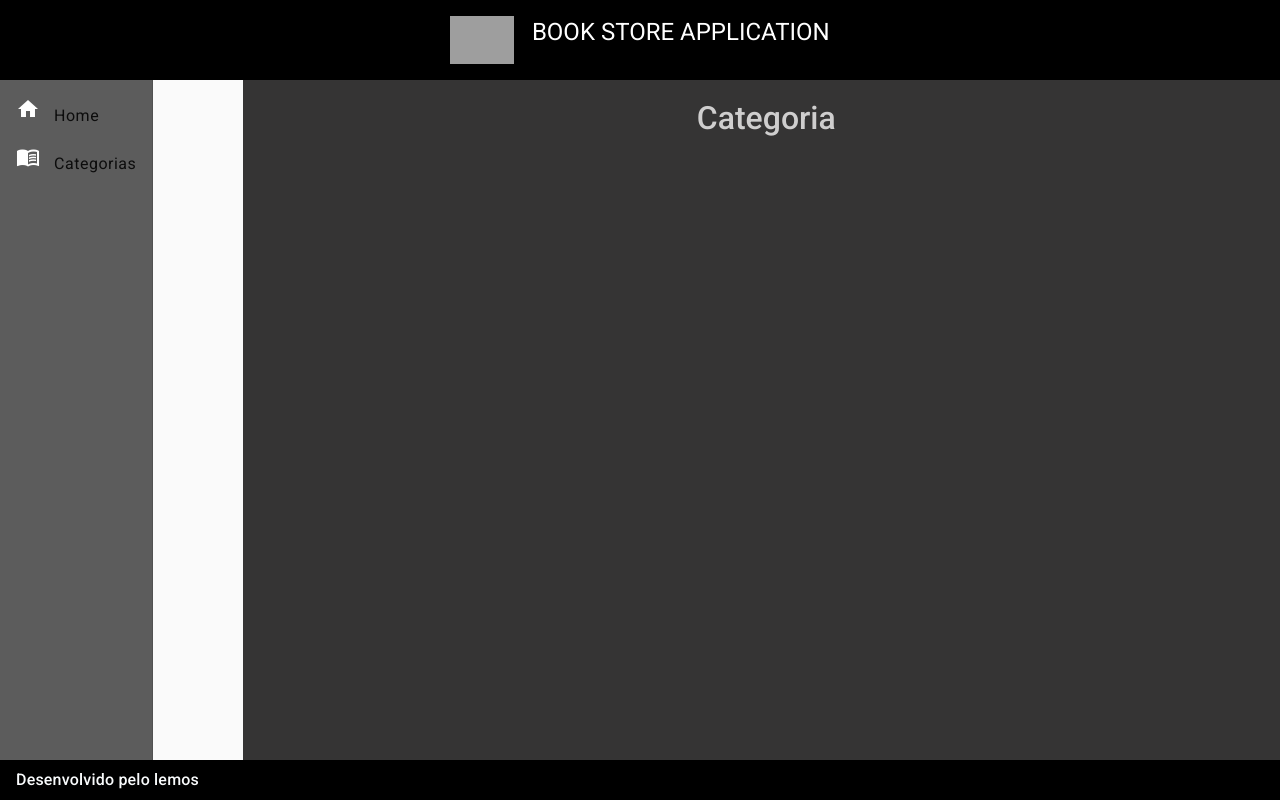
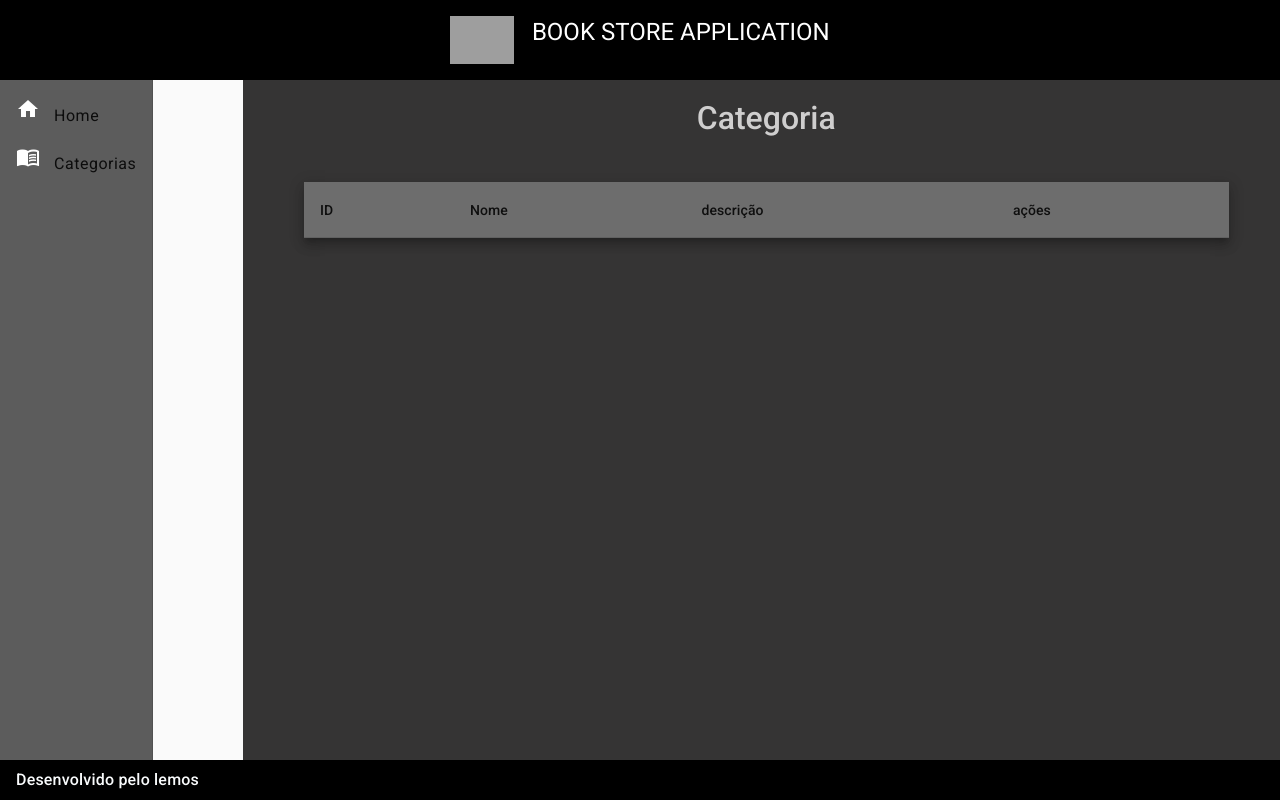
Before and after one commit to leminhosdev/Frontend, an Angular app: page /categorias in a window 1280 px wide. Built offline with nearby package versions, Linux system fonts and the light colour scheme; grey boxes are pictures that could not be loaded.

Commit message:
listando, mudando interface e consumindo o backend

```diff
--- a/src/app/components/views/categoria/categoria-read/categoria-read.component.css
+++ b/src/app/components/views/categoria/categoria-read/categoria-read.component.css
@@ -13,3 +13,8 @@
     color: rgb(207, 206, 206);
     font-weight: 500;
 }
+
+.table{
+    width: 100%;
+    background-color: rgb(109, 109, 109);
+}
--- a/src/app/components/views/categoria/categoria-read/categoria-read.component.html
+++ b/src/app/components/views/categoria/categoria-read/categoria-read.component.html
@@ -3,4 +3,40 @@
         <h1>Categoria</h1>
     </div>
 
+
+    <div class="mat-elevation-z8 content-table">
+    <table class="table" mat-table>
+
+        <!--- Note that these columns can be defined in any order.
+              The actual rendered columns are set as a property on the row definition" -->
+
+        <!-- Position Column -->
+        <ng-container matColumnDef="id">
+          <th mat-header-cell *matHeaderCellDef> ID </th>
+          <td mat-cell *matCellDef="let row"> {{ row.id}} </td>
+        </ng-container>
+
+        <!-- Name Column -->
+        <ng-container matColumnDef="nome">
+          <th mat-header-cell *matHeaderCellDef> Nome </th>
+          <td mat-cell *matCellDef="let row"> {{row.nome}} </td>
+        </ng-container>
+
+        <!-- Weight Column -->
+        <ng-container matColumnDef="descricao">
+          <th mat-header-cell *matHeaderCellDef> descrição </th>
+          <td mat-cell *matCellDef="let row"> {{row.descricao}} </td>
+        </ng-container>
+
+        <!-- Symbol Column -->
+        <ng-container matColumnDef="acoes">
+          <th mat-header-cell *matHeaderCellDef> ações </th>
+          <td mat-cell *matCellDef="let row"> </td>
+        </ng-container>
+
+        <tr mat-header-row *matHeaderRowDef="displayedColumns"></tr>
+        <tr mat-row *matRowDef="let row; columns: displayedColumns;"></tr>
+      </table>
+    </div>
+
 </div>
--- a/src/app/components/views/categoria/categoria-read/categoria-read.component.ts
+++ b/src/app/components/views/categoria/categoria-read/categoria-read.component.ts
@@ -1,10 +1,17 @@
-import { Component } from '@angular/core';
+import { Component, OnInit } from '@angular/core';
 
 @Component({
   selector: 'app-categoria-read',
   templateUrl: './categoria-read.component.html',
   styleUrls: ['./categoria-read.component.css']
 })
-export class CategoriaReadComponent {
 
+export class CategoriaReadComponent implements OnInit{
+  constructor() { }
+  ngOnInit(): void {
+
+
+    }
+
+    displayedColumns: string[] = ['id', 'nome', 'descricao', 'acoes'];
 }
--- /dev/null
+++ b/src/app/components/views/categoria/categoria.model.ts
@@ -0,0 +1,5 @@
+export interface Categoria {
+    id?: String;
+    nome: String;
+    descricao: string;
+}
```
